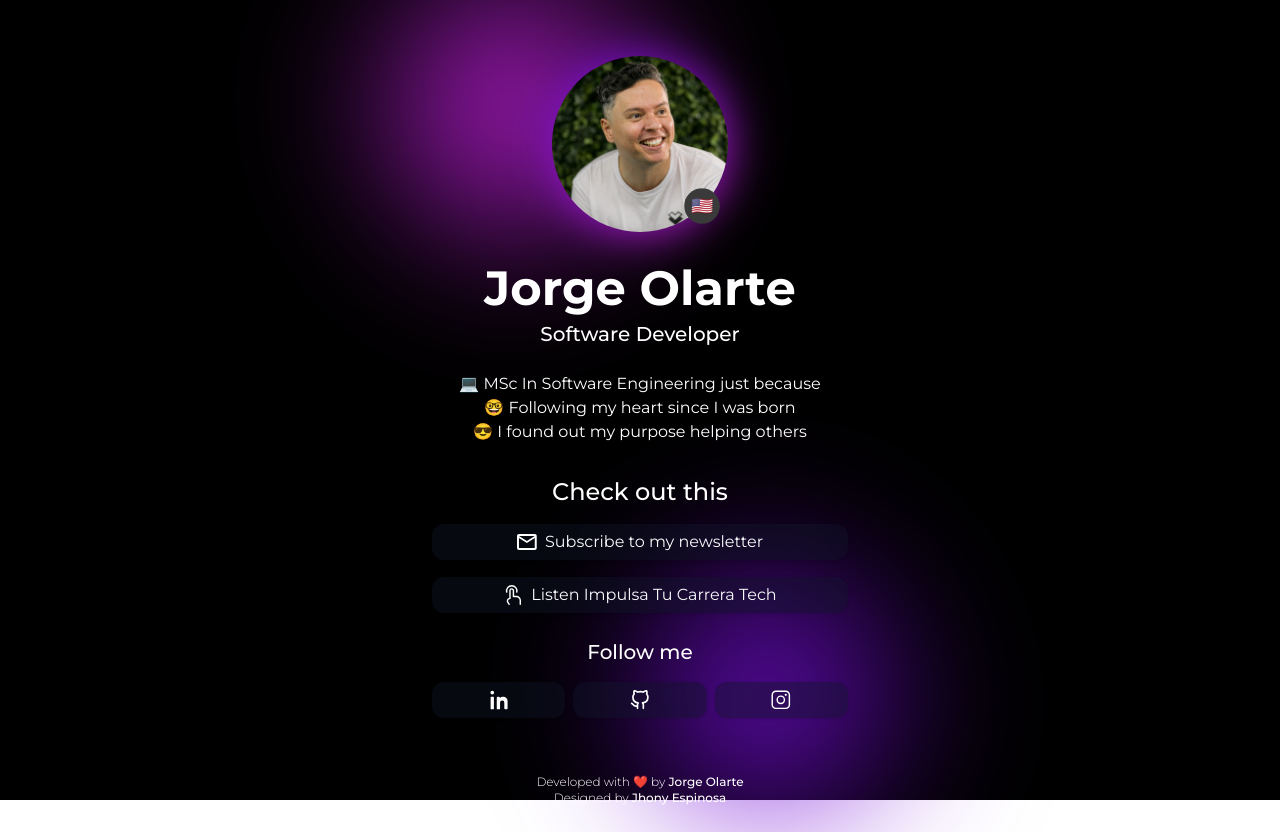
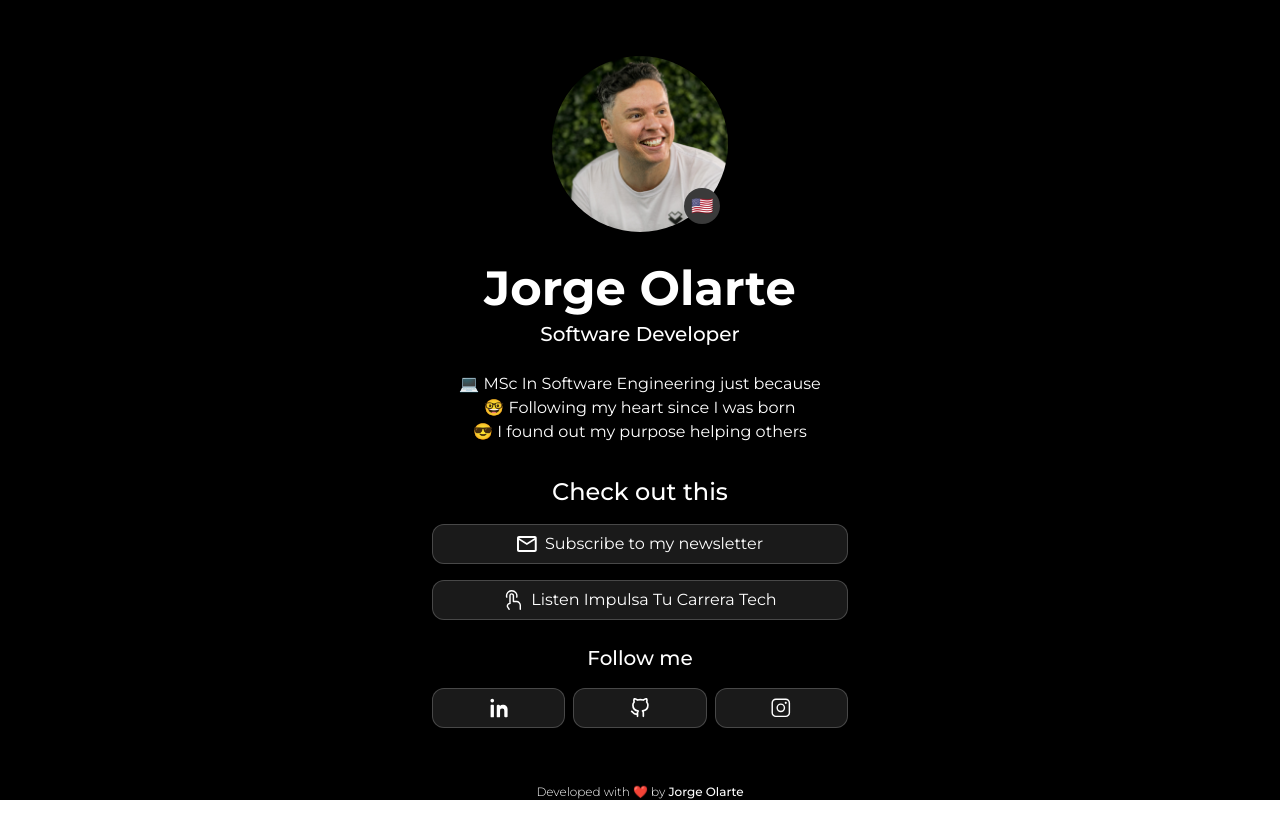
Before and after one commit to jorgeolarte/my-personal-page, a Next.js app: page /en in a window 1280 px wide. Built offline with nearby package versions, Linux system fonts and the light colour scheme.

Commit message:
fix: distill command

```diff
--- a/components/header/image-header.tsx
+++ b/components/header/image-header.tsx
@@ -28,8 +28,6 @@ export function ImageHeader({
   return (
     <div className="flex flex-col gap-8 items-center">
       <div className="relative">
-        <div className="relative">
-          <div className="absolute -z-10 w-32 h-32 md:w-44 md:h-44 bg-linear-gradient from-magenta to-violet animate-rotate rounded-full blur-xl"></div>
         <Link href={homeHref} className="cursor-pointer">
           <Image
             src="/jorge-olarte-pic.jpg"
@@ -39,8 +37,7 @@ export function ImageHeader({
             height={176}
           />
         </Link>
-        </div>
-        <div className="absolute bottom-1 right-1 md:bottom-2 md:right-2 animate-pulse">
+        <div className="absolute bottom-1 right-1 md:bottom-2 md:right-2">
           <Link
             href={toggleHref}
             className="cursor-pointer"
--- a/components/ui/background.tsx
+++ b/components/ui/background.tsx
@@ -1,14 +1,7 @@
 /**
- * Show a background with a gradient
- * @return {JSX.Element} The sum of the two numbers.
+ * Show a clean dark background
+ * @return {JSX.Element} The background component.
  */
 export function Background(): JSX.Element {
-  return (
-    <div className="fixed w-full -z-10 bg-black text-white">
-      <div className="flex flex-col md:flex-row justify-between items-center h-screen animate-rotate ">
-        <div className="w-1/2 h-1/2 bg-radial-gradient from-violet via-transparent to-transparent rounded-full blur-3xl "></div>
-        <div className="w-1/2 h-1/2 bg-radial-gradient from-magenta via-transparent to-transparent rounded-full blur-3xl"></div>
-      </div>
-    </div>
-  )
+  return <div className="fixed inset-0 -z-10 bg-black text-white" />
 }
--- a/components/ui/button.tsx
+++ b/components/ui/button.tsx
@@ -5,26 +5,25 @@ import * as React from 'react'
 import { cn } from '@/lib/utils'
 
 const buttonVariants = cva(
-  'inline-flex items-center justify-center whitespace-nowrap rounded-md transition-colors focus-visible:outline-none focus-visible:ring-1 focus-visible:ring-ring disabled:pointer-events-none disabled:opacity-50',
+  'inline-flex items-center justify-center whitespace-nowrap rounded-md transition-colors focus-visible:outline-none focus-visible:ring-2 focus-visible:ring-ring focus-visible:ring-offset-2 focus-visible:ring-offset-background disabled:pointer-events-none disabled:opacity-50',
   {
     variants: {
       variant: {
         default:
-          'bg-primary/40 backdrop-blur-2xl text-primary-foreground shadow hover:bg-black rounded-xl hover:bg-linear-gradient hover:from-violet hover:to-magenta hover:bg-clip-text hover:text-transparent',
+          'bg-white/10 text-white border border-white/20 rounded-xl hover:bg-white/20 hover:border-white/30',
         destructive:
           'bg-destructive text-destructive-foreground shadow-sm hover:bg-destructive/90',
-        outline:
-          'border border-input bg-transparent shadow-sm hover:bg-accent hover:text-accent-foreground',
+        outline: 'border border-white/20 bg-transparent hover:bg-white/10',
         secondary:
-          'bg-secondary text-secondary-foreground shadow-sm hover:bg-secondary/80',
-        ghost: 'hover:bg-accent hover:text-accent-foreground',
-        link: 'text-white underline-offset-4 hover:bg-linear-gradient hover:from-violet hover:to-magenta hover:bg-clip-text hover:text-transparent',
+          'bg-white/5 text-white border border-white/10 hover:bg-white/10',
+        ghost: 'hover:bg-white/10',
+        link: 'text-white underline-offset-4 hover:text-white/80',
       },
       size: {
-        default: 'h-9 px-4 py-2',
+        default: 'h-10 px-4 py-2',
         sm: 'h-8 rounded-md px-3 text-xs',
-        lg: 'h-10 rounded-md px-8',
-        icon: 'h-9 w-9',
+        lg: 'h-12 rounded-md px-8',
+        icon: 'h-10 w-10',
       },
     },
     defaultVariants: {
--- a/tailwind.config.ts
+++ b/tailwind.config.ts
@@ -25,11 +25,6 @@ const config = {
       screens: {
         '2xl': '1400px',
       },
-    },
-    backgroundImage: {
-      'linear-gradient': 'linear-gradient(to right, var(--tw-gradient-stops))',
-      'radial-gradient':
-        'radial-gradient(circle at center, var(--tw-gradient-stops))',
     },
     extend: {
       colors: {
@@ -92,31 +87,10 @@ const config = {
           from: { height: 'var(--radix-accordion-content-height)' },
           to: { height: '0' },
         },
-        rotate: {
-          '0%': {
-            transform: 'rotate(0deg)',
-          },
-          '50%': {
-            transform: 'rotate(180deg)',
-          },
-          '100%': {
-            transform: 'rotate(360deg)',
-          },
-        },
-        beat: {
-          '0%, 100%': {
-            transform: 'scale( .95 )',
-          },
-          '50%': {
-            transform: 'scale( 1 )',
-          },
-        },
       },
       animation: {
         'accordion-down': 'accordion-down 0.2s ease-out',
         'accordion-up': 'accordion-up 0.2s ease-out',
-        rotate: 'rotate 8s linear infinite',
-        pulse: 'beat 1s infinite',
       },
     },
   },
```
Also changed, not shown: 1 other file (tests, documents, lock files or other folders). Lines whose indentation alone changed are shown as unchanged.
